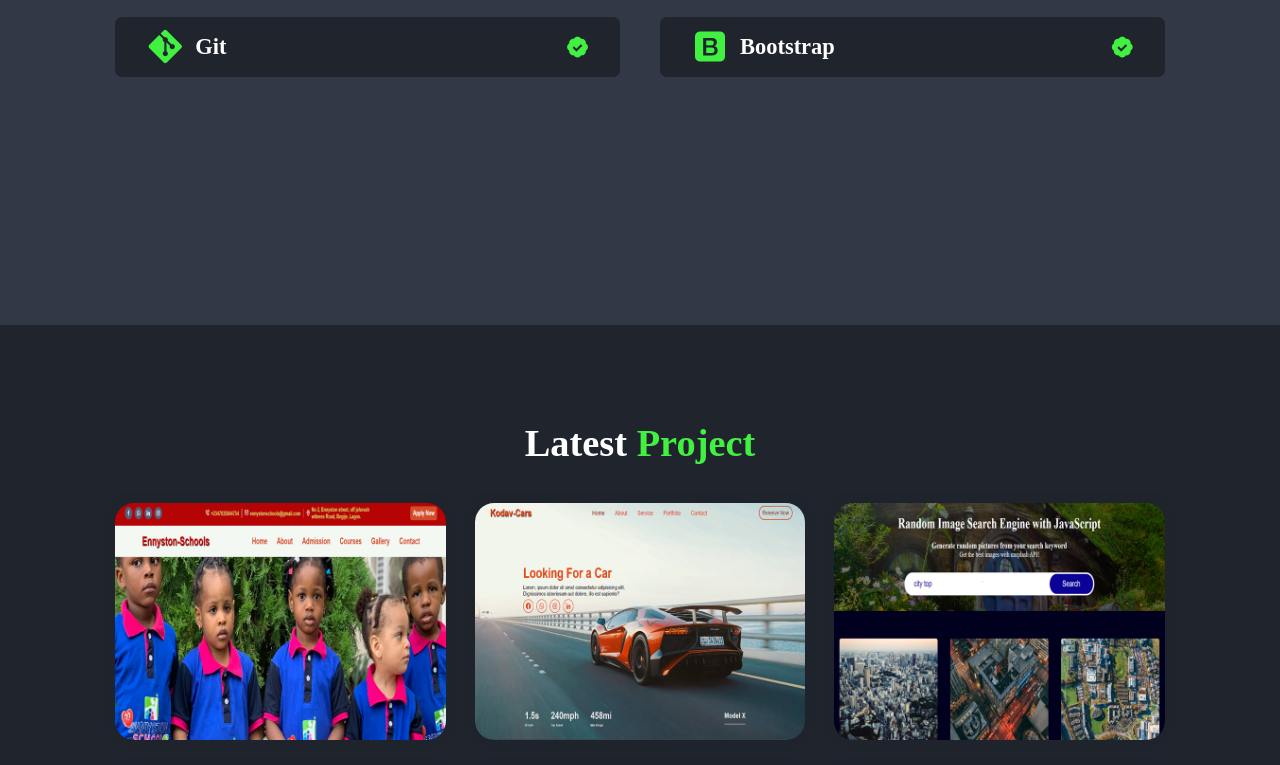
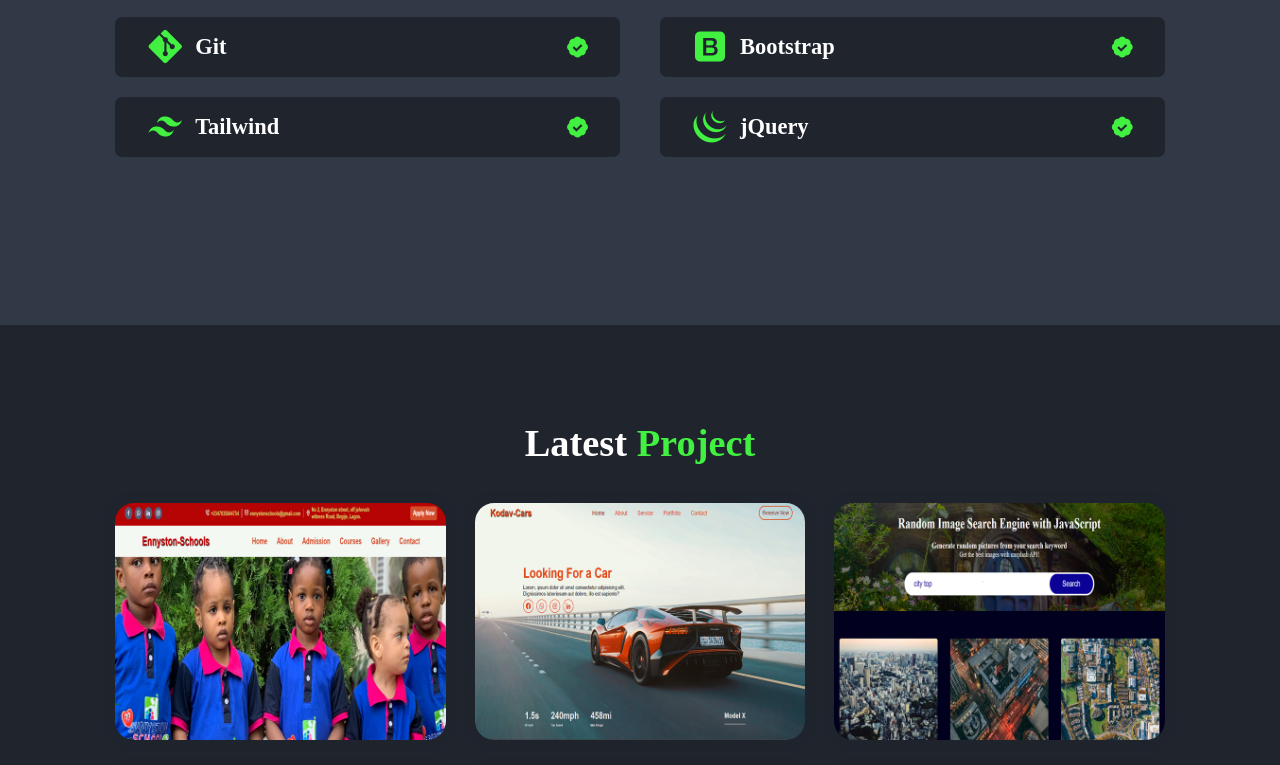
Before and after one commit to kodavgit/my-portfolio, a plain HTML site: page index.html in a window 1280 px wide. Shown: the part 1275-2040 px from the top of the page. Drawn offline with nearby package versions, Linux system fonts and the light colour scheme; some packages are replaced by stand-ins of ours; a script that the page names is missing.

Commit message:
second update

```diff
--- a/index.html
+++ b/index.html
@@ -101,6 +101,12 @@
                     </div>
                     <i class='bx bxs-badge-check'></i>
                 </div>
+                <div class="skills-content">
+                    <div class="skills-wrapper">
+                        <i class='bx bxl-tailwind-css'></i>                        <h3>Tailwind</h3>
+                    </div>
+                    <i class='bx bxs-badge-check'></i>
+                </div>
             </div>
 
             <div class="second">
@@ -129,6 +135,13 @@
                     <div class="skills-wrapper">
                         <i class='bx bxl-bootstrap'></i>
                         <h3>Bootstrap</h3>
+                    </div>
+                    <i class='bx bxs-badge-check'></i>
+                </div>
+                <div class="skills-content">
+                    <div class="skills-wrapper">
+                        <i class='bx bxl-jquery' ></i>
+                        <h3>jQuery</h3>
                     </div>
                     <i class='bx bxs-badge-check'></i>
                 </div>
```
